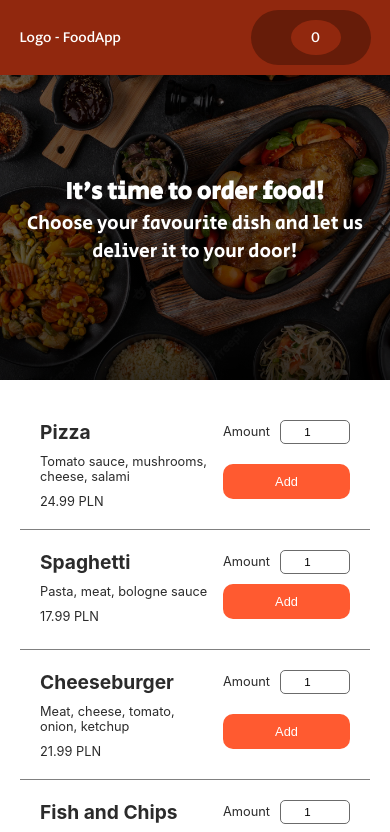
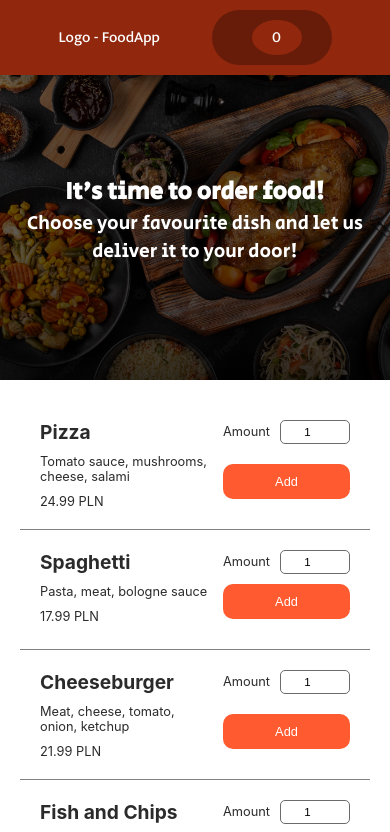
Before and after one commit to BlazejDuszynski/food_order_app, a React (Create React App) app: page / in a window 390 px wide. Shown: the top 832 px of the page. Built offline with nearby package versions, Linux system fonts and the light colour scheme; some icons are missing.

Commit message:
header have more horizontal padding in < 480px screen

```diff
--- a/src/Components/Layout/Header.module.css
+++ b/src/Components/Layout/Header.module.css
@@ -18,6 +18,7 @@
   font-size: 1.5em;
   font-family: "Mukta", sans-serif;
   align-self: center;
+  cursor: pointer;
 }
 
 .header__cart {
@@ -90,6 +91,9 @@
 }
 
 @media (max-width: 480px) {
+  .header {
+    padding: 10px 15%;
+  }
   .header__yourCart {
     display: none;
   }
```
